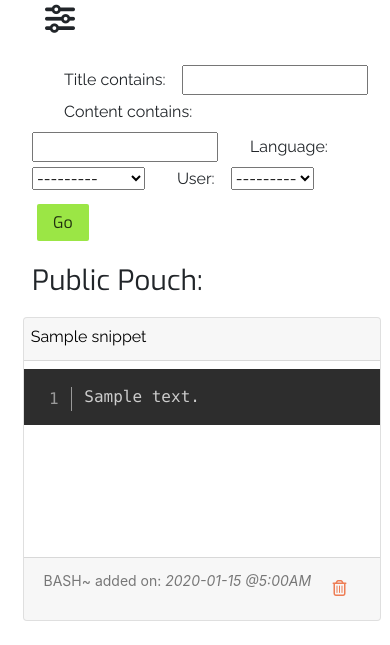
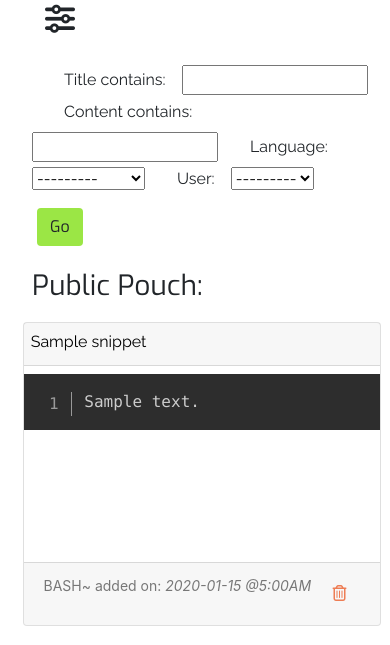
Before and after one commit to peterson-dev/kode-kangaroo, a Django app: page /snippets/kommunity in a window 390 px wide, after a click that opens the changed part. Shown: the part 231-876 px from the top of the page. Before the commit the page ends 852 px from the top, so only its background shows below. Run offline with Django 3.2, Linux system fonts and the light colour scheme; a user stored in the database is signed in; tables that the repository leaves empty hold one stand-in row (values such as "Sample post"); some libraries are stand-ins or nearby versions.

Commit message:
fix copy button on snippet card for mobile

```diff
--- a/core/templates/core/kommunity_list.html
+++ b/core/templates/core/kommunity_list.html
@@ -22,8 +22,8 @@
 
             <span style="padding: 2rem; padding-right: 1rem;">{{ filter.form.user.label_tag }}</span>
             <span style="">{{ filter.form.user }}</span>
-
-            <td><button class="font button-success pure-button hover-white ml1 mt1" type="submit">Go</button></td>
+                                <style>.foo:hover { color: white; }</style>
+            <td><button class="foo font button-success btn ml1 mt2" type="submit">Go</button></td>
         </table>
       </form>
     </div>
@@ -39,7 +39,10 @@
       <!-- snippet card start -->
       <div class="card mb-3" style="height: 19rem; max-width: 60rem; margin: 0;">
         <a class="detail-links body-font black hover-white" style="text-decoration: none;" href="{% url 'snippet-detail' pk=snippet.pk %}">
-          <div class="card-header" style="overflow: auto; padding: 0.2rem;">
+            <style>
+              .bar:hover { text-shadow: 1px 1px 2px #000000; }
+            </style>
+          <div class="card-header bar" style="overflow: auto; padding: 0.2rem;">
             <div class="flex mb1 pa1" id="title-{{ snippet.pk }}">
               {{ snippet }}
             </div>
@@ -58,7 +61,11 @@
           <span style="flex-grow: 2;" class="f6 gray ml1 mr2">
             by: <a class="profile-links body-font" href="{% url 'user_snippets' snippet.user.pk %}">{{snippet.user}}</a>
           </span>
-          <button class="clipboardjs font button-success pure-button hover-white" data-clipboard-target="#snippet-{{ snippet.pk }}" style="max-height: 2.5rem;"><i class="fas fa-clipboard"></i></button>
+                      <style>
+                        .foo:hover { color: white; }
+                        .foo:active { color: #f05822; }
+                      </style>
+          <button style="border-radius: 3px; max-height: 2.3rem;" class="foo clipboardjs btn font button-success" data-clipboard-target="#snippet-{{ snippet.pk }}"><i class="fas fa-clipboard"></i></button>
           {% else %}
           <span style="flex-grow: 2;"></span>
           <form data-snippetpk="{{ snippet.pk }}" class="delete-snippet" method='POST' action="{% url 'confirm-snippet-delete' pk=snippet.pk %}">
--- a/core/templates/core/snippet_detail.html
+++ b/core/templates/core/snippet_detail.html
@@ -27,7 +27,7 @@
     </div>
     {% else %}
     <div class="pl4 mt3 mb3">
-        <button class="clipboardjs btn button-success" data-clipboard-target="#snippet-{{ snippet.pk }}" style="padding: 0;" type="button" value="Copy Snippet"><a href="#" class="black hover-white" style="padding-left: 2rem; padding-right: 2rem;">Kopy <i class="fas fa-clipboard"></i></a></button>
+        <button class="clipboardjs btn button-success" data-clipboard-target="#snippet-{{ snippet.pk }}" style="padding: 0;" type="button" value="Copy Snippet"><a href="#" class="black hover-white" style="text-decoration: none; padding-left: 2rem; padding-right: 2rem;">Kopy <i class="fas fa-clipboard"></i></a></button>
     </div>
     {% endif %}
 </div>
```
Also changed, not shown: core/templates/core/snippet_list.html (+6 -3 lines).
